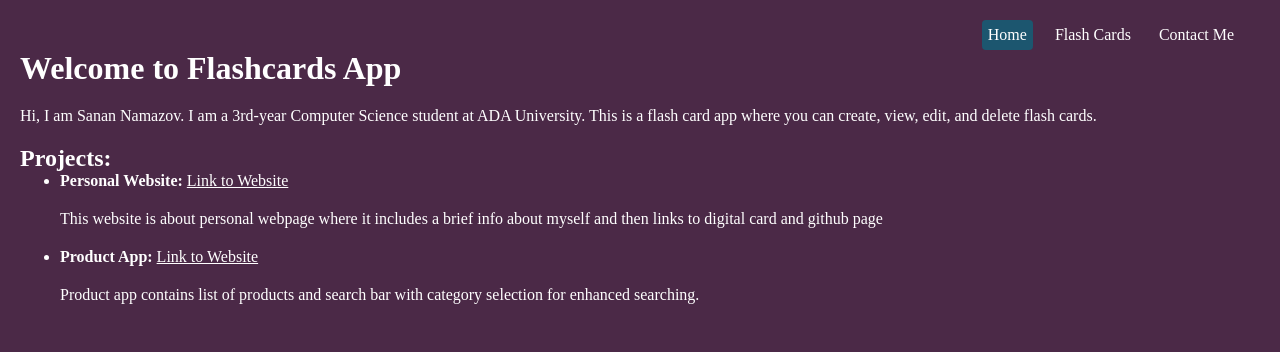
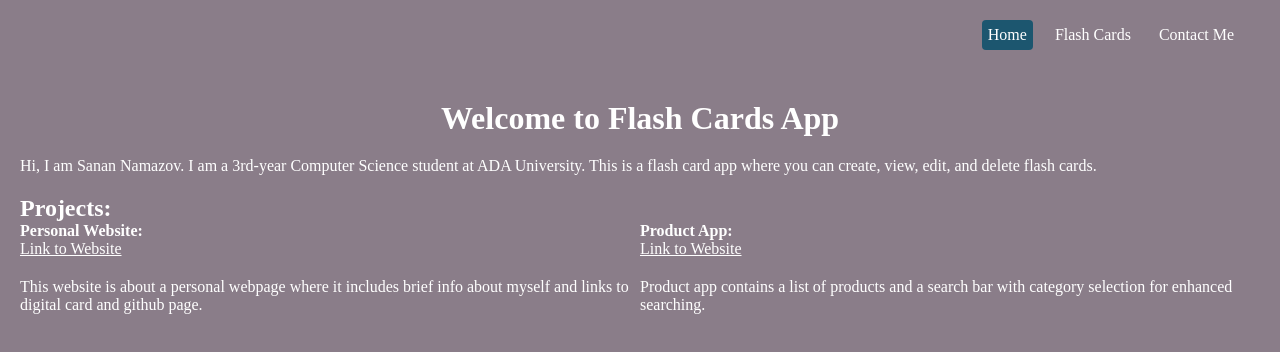
Before and after one commit to GigaChad808/findOut, a React (Create React App) app in the folder my-app/: page / in a window 1280 px wide. Shown: the top 352 px of the page. Built offline with nearby package versions, Linux system fonts and the light colour scheme.

Commit message:
updating flashcards.js file

```diff
--- a/my-app/src/flashcards.js
+++ b/my-app/src/flashcards.js
@@ -1,6 +1,10 @@
 import React, { useState, useEffect } from 'react';
 
 const FlashCards = () => {
+  const [frontText, setFrontText] = useState('');
+  const [backText, setBackText] = useState('');
+  const [status, setStatus] = useState(''); // Initialize status state with an empty string
+
   const [flashCards, setFlashCards] = useState([]);
 
   useEffect(() => {
@@ -10,9 +14,50 @@ const FlashCards = () => {
       .catch((error) => console.error('Error fetching cards:', error));
   }, []);
 
+  const handleCreateCard = () => {
+    const newCard = {
+      front: frontText,
+      back: backText,
+      status: status,
+    };
+    // Logic to send the new card data to the server (POST request)
+
+    // Clear input fields after creating the card
+    setFrontText('');
+    setBackText('');
+    setStatus('');
+  };
+
   return (
     <div>
-      <h2>Flash Cards</h2>
+      <h2 style={{ textAlign: 'center' }}>Flash Cards</h2>
+      <div>
+        <label>Front Side Text: </label>
+        <input
+          type="text"
+          value={frontText}
+          onChange={(e) => setFrontText(e.target.value)}
+        />
+      </div>
+      <div>
+        <label>Back Side Text: </label>
+        <input
+          type="text"
+          value={backText}
+          onChange={(e) => setBackText(e.target.value)}
+        />
+      </div>
+      <div>
+        <label>Status: </label>
+        <select value={status} onChange={(e) => setStatus(e.target.value)}>
+          <option value="Learned">Learned</option>
+          <option value="Want to Learn">Want to Learn</option>
+          <option value="Noted">Noted</option>
+        </select>
+      </div>
+      <button onClick={handleCreateCard}>Create Card</button>
+      {/* Displaying existing flash cards */}
+      <h3>Existing Flash Cards:</h3>
       <ul>
         {flashCards.map((card) => (
           <li key={card.id}>
--- a/my-app/src/home.js
+++ b/my-app/src/home.js
@@ -1,11 +1,15 @@
 import React from 'react';
+import './index.css'; // Import the CSS file
 
 const Home = () => {
   return (
     <div>
-      <h1>Welcome to Flashcards App</h1>
+      <h1>
+        Welcome to Flash Cards App
+      </h1>
       <p>
-        Hi, I am Sanan Namazov. I am a 3rd-year Computer Science student at ADA University. This is a flash card app where you can create, view, edit, and delete flash cards.
+        Hi, I am Sanan Namazov. I am a 3rd-year Computer Science student at ADA University. This is a flash card app
+        where you can create, view, edit, and delete flash cards.
       </p>
       <h2>Projects:</h2>
       <ul>
@@ -14,17 +18,14 @@ const Home = () => {
           <a href="https://gigachad808.github.io/" target="_blank" rel="noopener noreferrer">
             Link to Website
           </a>
-          <p>This website is about personal webpage where it includes a brief info about myself and then links to digital card and github page
-          </p>
+          <p>This website is about a personal webpage where it includes brief info about myself and links to digital card and github page.</p>
         </li>
         <li>
           <strong>Product App: </strong>
           <a href="https://gigachad808.github.io/Assignment/" target="_blank" rel="noopener noreferrer">
             Link to Website
           </a>
-          <p>
-            Product app contains list of products and search bar with category selection for enhanced searching.
-          </p>
+          <p>Product app contains a list of products and a search bar with category selection for enhanced searching.</p>
         </li>
       </ul>
     </div>
--- a/my-app/src/index.css
+++ b/my-app/src/index.css
@@ -1,7 +1,7 @@
 
 :root {
   --primary: #1c566f;
-  --secondary: #4b2947;
+  --secondary: #8a7d89;
 
 }
 
@@ -55,3 +55,34 @@ header nav a {
 header nav a.active {
   background: var(--primary);
 }
+
+
+
+/*for home.js */
+/* Centering the h1 */
+h1 {
+  text-align: center;
+  padding-top: 50px;
+}
+
+p {
+  margin-bottom: 20px;
+}
+
+/* Styling the projects */
+ul {
+  display: flex;
+  justify-content: space-between;
+  list-style: none;
+  padding: 0;
+}
+
+ul li {
+  flex: 1;
+}
+
+/* Adjusting the width of the anchor tags */
+ul li a {
+  display: block;
+  width: 100%;
+}
```
